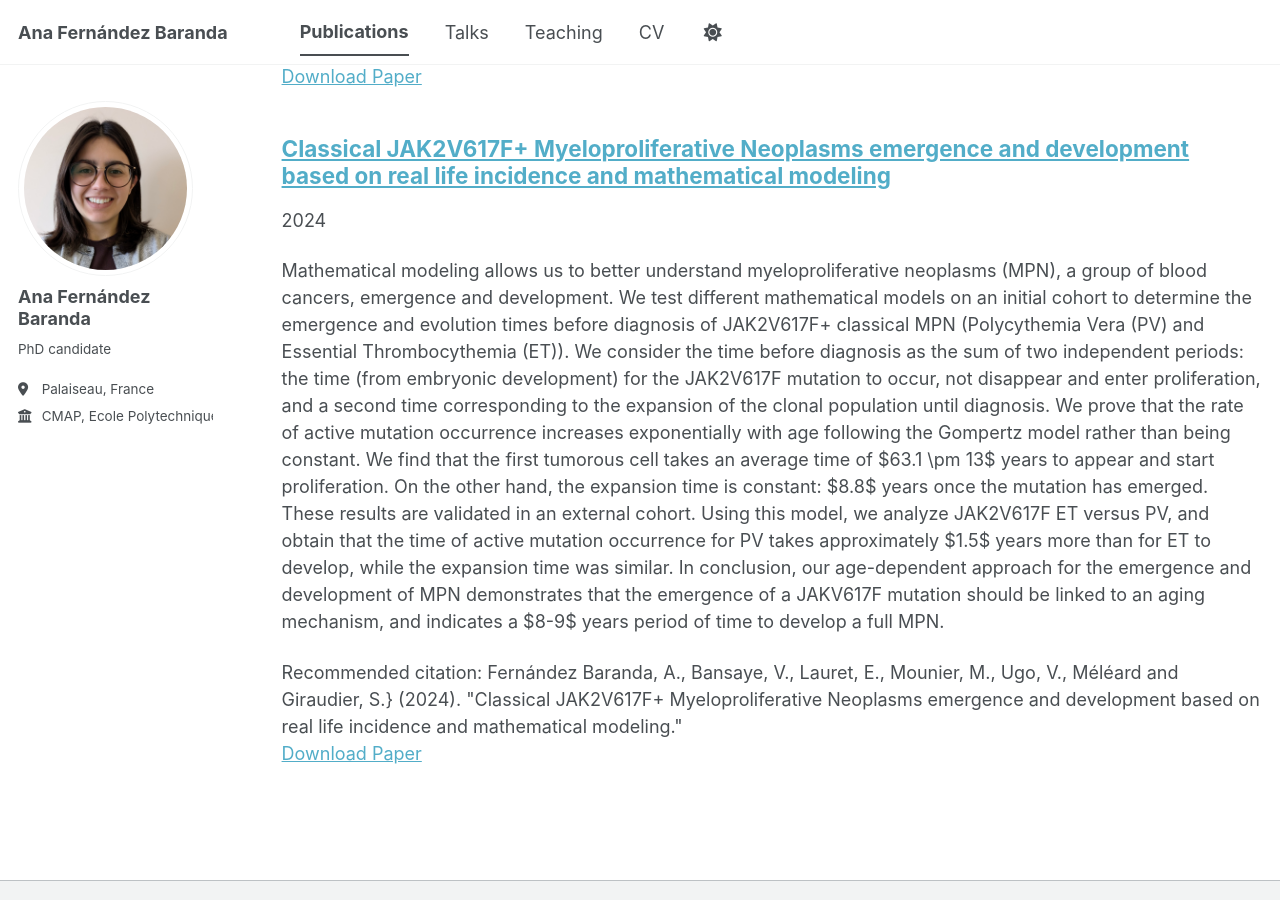
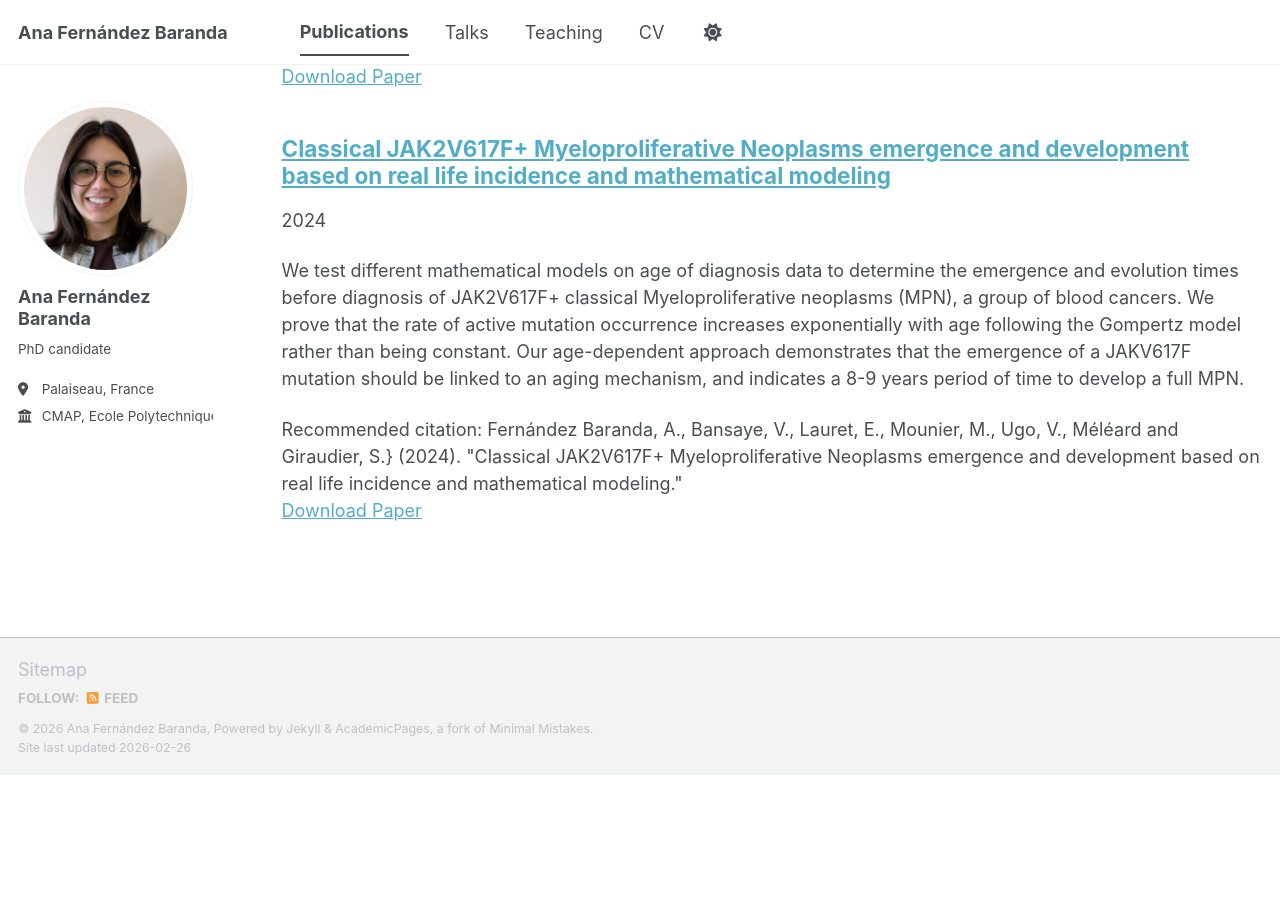
Before and after one commit to ana-fernandezbaranda/ana-fernandezbaranda.github.io, a Jekyll site: the page built from _pages/publications.html, in a window 1280 px wide and 900 px high, scrolled down 510 px. Built offline with Jekyll 4.4.1, drawn with Linux system fonts in a browser that asks for light colours; a script bundle is joined from its source files by our own code; library files that are not in the unit come from our copies; after the commit the page ends 1285 px from its top, so only the background shows below that; some of the changed lines change nothing that is shown.

Commit message:
Update 2024-01-01-age-dependency.md

```diff
--- a/_publications/2024-01-01-age-dependency.md
+++ b/_publications/2024-01-01-age-dependency.md
@@ -3,11 +3,11 @@ title: "Classical JAK2V617F+ Myeloproliferative Neoplasms emergence and developm
 collection: publications
 category: preprint
 permalink: /publication/age-dependency
-#excerpt: ''
+excerpt: 'We test different mathematical models on age of diagnosis data to determine the emergence and evolution times before diagnosis of JAK2V617F+ classical Myeloproliferative neoplasms (MPN), a group of blood cancers. We prove that the rate of active mutation occurrence increases exponentially with age following the Gompertz model rather than being constant. Our age-dependent approach demonstrates that the emergence of a JAKV617F mutation should be linked to an aging mechanism, and indicates a 8-9 years period of time to develop a full MPN.'
 date: '2024-01-01'
 #venue: ''
 #slidesurl: ''
 paperurl: 'https://ana-fernandezbaranda.github.io/files/age-dependency.pdf'
 citation: 'Fernández Baranda, A., Bansaye, V., Lauret, E., Mounier, M., Ugo, V., Méléard and Giraudier, S.} (2024). &quot;Classical JAK2V617F+ Myeloproliferative Neoplasms emergence and development based on real life incidence and mathematical modeling.&quot; <i></i>'
 ---
-Mathematical modeling allows us to better understand myeloproliferative neoplasms (MPN), a group of blood cancers, emergence and development. We test different mathematical models on an initial cohort to determine the emergence and evolution times before diagnosis of JAK2V617F+ classical MPN (Polycythemia Vera (PV) and Essential Thrombocythemia (ET)). We consider the time before diagnosis as the sum of two independent periods: the time (from embryonic development) for the JAK2V617F mutation to occur, not disappear and enter proliferation, and a second time corresponding to the expansion of the clonal population until diagnosis. We prove that the rate of active mutation occurrence increases exponentially with age following the Gompertz model rather than being constant. We find that the first tumorous cell takes an average time of $63.1 \pm 13$ years to appear and start proliferation. On the other hand, the expansion time is constant: $8.8$ years once the mutation has emerged. These results are validated in an external cohort. Using this model, we analyze JAK2V617F ET versus PV, and obtain that the time of active mutation occurrence for PV takes approximately $1.5$ years more than for ET to develop, while the expansion time was similar. In conclusion, our age-dependent approach for the emergence and development of MPN demonstrates that the emergence of a JAKV617F mutation should be linked to an aging mechanism, and indicates a $8-9$ years period of time to develop a full MPN.
+Mathematical modeling allows us to better understand myeloproliferative neoplasms (MPN), a group of blood cancers, emergence and development. We test different mathematical models on an initial cohort to determine the emergence and evolution times before diagnosis of JAK2V617F+ classical MPN (Polycythemia Vera (PV) and Essential Thrombocythemia (ET)). We consider the time before diagnosis as the sum of two independent periods: the time (from embryonic development) for the JAK2V617F mutation to occur, not disappear and enter proliferation, and a second time corresponding to the expansion of the clonal population until diagnosis. We prove that the rate of active mutation occurrence increases exponentially with age following the Gompertz model rather than being constant. We find that the first tumorous cell takes an average time of $63.1 \pm 13$ years to appear and start proliferation. On the other hand, the expansion time is constant: 8.8 years once the mutation has emerged. These results are validated in an external cohort. Using this model, we analyze JAK2V617F ET versus PV, and obtain that the time of active mutation occurrence for PV takes approximately 1.5 years more than for ET to develop, while the expansion time was similar. In conclusion, our age-dependent approach for the emergence and development of MPN demonstrates that the emergence of a JAKV617F mutation should be linked to an aging mechanism, and indicates a 8-9 years period of time to develop a full MPN.
```
